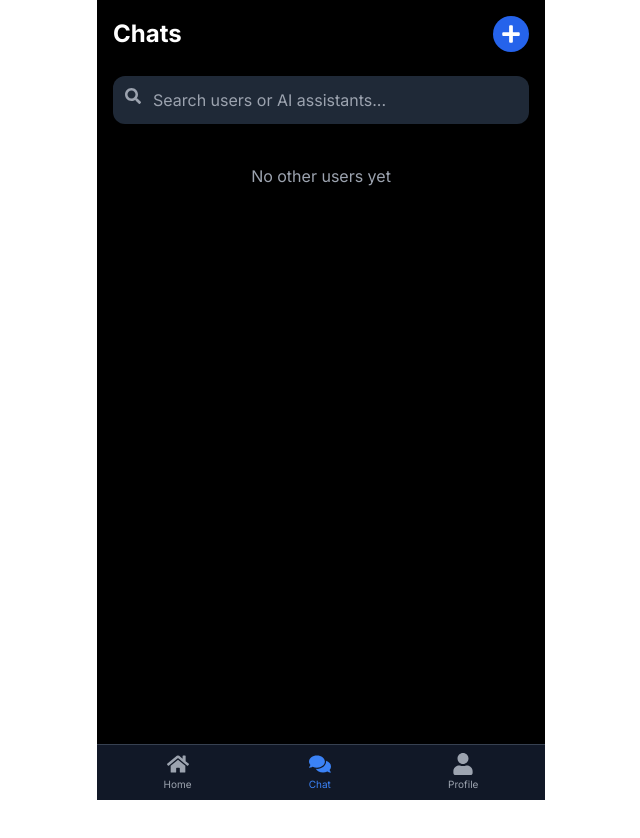
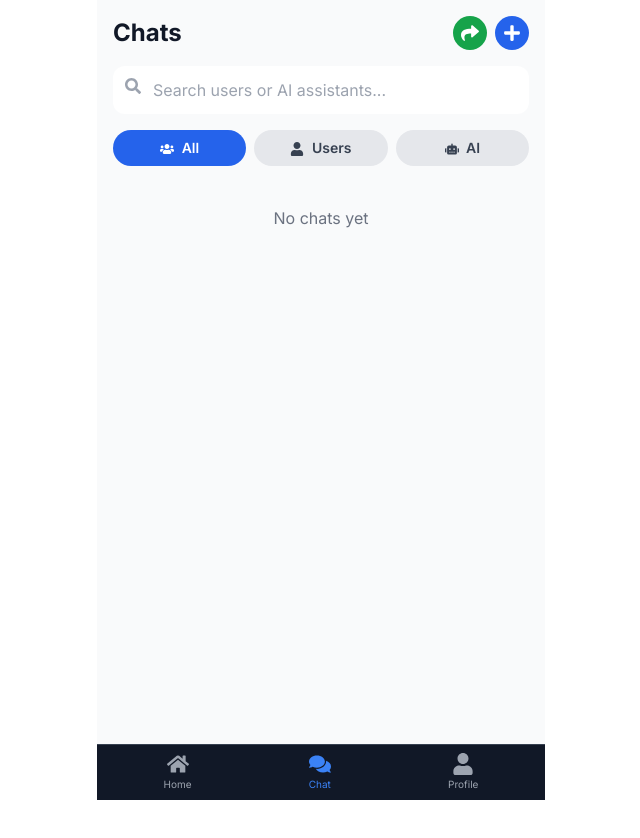
Before and after one commit to itsonlycrypty/Chatup, a Next.js app: page /chat in a window 1280 px wide. Shown: the top 838 px of the page, without its empty margins (319-959 px from the left). Built offline with nearby package versions, Linux system fonts and the light colour scheme.

Commit message:
Enhance chat page with user filtering and new icons
Updated chat page to include new icons and improved filtering functionality based on user type and search query.

```diff
--- a/app/chat/page.tsx
+++ b/app/chat/page.tsx
@@ -2,7 +2,7 @@
 import { useState, useEffect } from 'react';
 import { useAuth } from '@/context/AuthContext';
 import Link from 'next/link';
-import { FaUserCircle, FaSearch, FaRobot, FaCheckCircle, FaPlus } from 'react-icons/fa';
+import { FaUserCircle, FaSearch, FaRobot, FaCheckCircle, FaPlus, FaShare, FaUser, FaUsers } from 'react-icons/fa';
 import Image from 'next/image';
 import { fetchData } from '@/lib/db';
 import { getAllAIs } from '@/lib/aiData';
@@ -12,7 +12,9 @@ export default function ChatList() {
   const [chatItems, setChatItems] = useState<any[]>([]);
   const [filtered, setFiltered] = useState<any[]>([]);
   const [query, setQuery] = useState('');
+  const [activeTab, setActiveTab] = useState<'all' | 'users' | 'ai'>('all');
 
+  // Load users and AIs
   useEffect(() => {
     const load = async () => {
       if (!user) return;
@@ -44,53 +46,111 @@ export default function ChatList() {
     load();
   }, [user]);
 
+  // Filter by tab and search
   useEffect(() => {
-    if (query.trim() === '') {
-      setFiltered(chatItems);
-    } else {
-      setFiltered(chatItems.filter((u: any) =>
+    let items = chatItems;
+    if (activeTab === 'users') items = items.filter((u: any) => !u.isAI);
+    if (activeTab === 'ai') items = items.filter((u: any) => u.isAI);
+    if (query.trim()) {
+      items = items.filter((u: any) =>
         u.username?.toLowerCase().includes(query.toLowerCase()) ||
         u.displayName?.toLowerCase().includes(query.toLowerCase()) ||
         u.email?.toLowerCase().includes(query.toLowerCase())
-      ));
+      );
     }
-  }, [query, chatItems]);
+    setFiltered(items);
+  }, [query, chatItems, activeTab]);
+
+  // Generate invite link
+  const generateInviteLink = () => {
+    const baseUrl = window.location.origin;
+    const link = `${baseUrl}/?ref=${user?.id || ''}`;
+    if (navigator.share) {
+      navigator.share({
+        title: 'Join me on Chat Up!',
+        text: 'Install Chat Up and connect with me!',
+        url: link,
+      }).catch(() => {});
+    } else {
+      navigator.clipboard?.writeText(link).then(() => {
+        alert('Invite link copied to clipboard!');
+      });
+    }
+  };
 
   return (
-    <div className="p-4 pb-24 min-h-screen bg-black">
-      <div className="flex justify-between items-center mb-6">
-        <h1 className="text-2xl font-bold text-white">Chats</h1>
-        <Link href="/chat/create-ai" className="bg-blue-600 text-white p-2 rounded-full hover:bg-blue-700 transition">
-          <FaPlus size={20} />
-        </Link>
+    <div className="p-4 pb-24 min-h-screen bg-gray-50 dark:bg-black">
+      <div className="flex justify-between items-center mb-4">
+        <h1 className="text-2xl font-bold text-gray-900 dark:text-white">Chats</h1>
+        <div className="flex gap-2">
+          <button
+            onClick={generateInviteLink}
+            className="bg-green-600 hover:bg-green-700 text-white p-2 rounded-full transition"
+            title="Invite someone"
+          >
+            <FaShare size={18} />
+          </button>
+          <Link href="/chat/create-ai" className="bg-blue-600 hover:bg-blue-700 text-white p-2 rounded-full transition">
+            <FaPlus size={18} />
+          </Link>
+        </div>
       </div>
+      {/* Search */}
       <div className="relative mb-4">
-        <FaSearch className="absolute left-3 top-3 text-gray-400" />
+        <FaSearch className="absolute left-3 top-3 text-gray-400 dark:text-gray-500" />
         <input
-          className="w-full bg-gray-800 text-white pl-10 pr-4 py-3 rounded-xl focus:outline-none focus:ring-2 focus:ring-blue-500"
+          className="w-full bg-white dark:bg-gray-800 text-gray-900 dark:text-white pl-10 pr-4 py-3 rounded-xl focus:outline-none focus:ring-2 focus:ring-blue-500"
           placeholder="Search users or AI assistants..."
           value={query}
           onChange={(e) => setQuery(e.target.value)}
         />
       </div>
+      {/* Tabs */}
+      <div className="flex gap-2 mb-4">
+        <button
+          onClick={() => setActiveTab('all')}
+          className={`flex-1 py-2 rounded-full text-sm font-semibold transition ${
+            activeTab === 'all' ? 'bg-blue-600 text-white' : 'bg-gray-200 dark:bg-gray-700 text-gray-700 dark:text-gray-300'
+          }`}
+        >
+          <FaUsers className="inline mr-1" /> All
+        </button>
+        <button
+          onClick={() => setActiveTab('users')}
+          className={`flex-1 py-2 rounded-full text-sm font-semibold transition ${
+            activeTab === 'users' ? 'bg-blue-600 text-white' : 'bg-gray-200 dark:bg-gray-700 text-gray-700 dark:text-gray-300'
+          }`}
+        >
+          <FaUser className="inline mr-1" /> Users
+        </button>
+        <button
+          onClick={() => setActiveTab('ai')}
+          className={`flex-1 py-2 rounded-full text-sm font-semibold transition ${
+            activeTab === 'ai' ? 'bg-purple-600 text-white' : 'bg-gray-200 dark:bg-gray-700 text-gray-700 dark:text-gray-300'
+          }`}
+        >
+          <FaRobot className="inline mr-1" /> AI
+        </button>
+      </div>
+      {/* List */}
       {filtered.length === 0 ? (
-        <p className="text-gray-400 text-center mt-10">{query ? 'No results found' : 'No other users yet'}</p>
+        <p className="text-gray-500 dark:text-gray-400 text-center mt-10">{query ? 'No results found' : 'No chats yet'}</p>
       ) : (
         filtered.map((u) => (
-          <Link key={u.id} href={`/chat/${u.id}`} className="flex items-center gap-4 bg-gray-800 hover:bg-gray-700 p-4 rounded-2xl mb-3 transition">
+          <Link key={u.id} href={`/chat/${u.id}`} className="flex items-center gap-4 bg-white dark:bg-gray-800 hover:bg-gray-100 dark:hover:bg-gray-700 p-4 rounded-2xl mb-3 transition shadow-sm">
             {u.photoURL ? (
               <Image src={u.photoURL} alt="Avatar" width={40} height={40} className="w-10 h-10 rounded-full object-cover" />
             ) : (
               <FaUserCircle size={40} className="text-gray-400" />
             )}
             <div className="flex-1">
-              <p className="text-white font-semibold flex items-center gap-1">
+              <p className="text-gray-900 dark:text-white font-semibold flex items-center gap-1">
                 {u.displayName || u.email}
                 {u.isAI && <FaRobot className="text-blue-400 text-sm" title="AI Assistant" />}
                 {u.isOfficial && <FaCheckCircle className="text-blue-500 text-sm" title="Verified Official AI" />}
                 {u.isCustom && <span className="text-xs bg-green-600/30 text-green-300 px-2 py-0.5 rounded-full">Custom</span>}
               </p>
-              <p className="text-gray-400 text-sm">
+              <p className="text-gray-500 dark:text-gray-400 text-sm">
                 {u.isAI ? `🤖 ${u.speciality || 'AI Assistant'}` : `@${u.username || ''}`}
               </p>
             </div>
@@ -104,4 +164,4 @@ export default function ChatList() {
       )}
     </div>
   );
-        }
+          }
```
